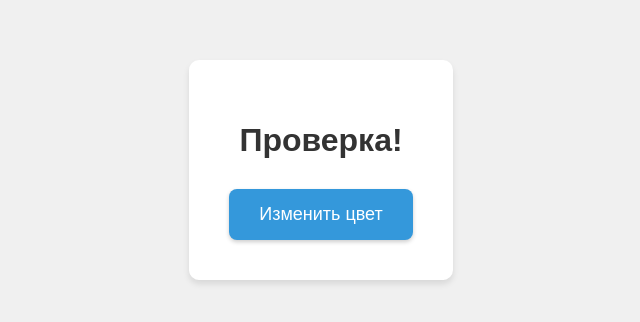
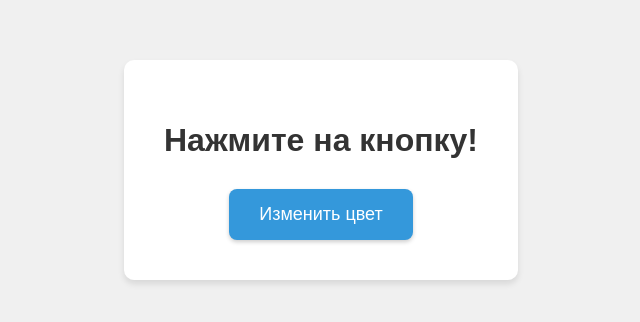
Before and after one commit to Horosho3063/web-project, a plain HTML site: page index.html in a window 1280 px wide. Shown: the part 230-552 px from the top of the page, without its empty margins (319-959 px from the left). Drawn offline with Linux system fonts and the light colour scheme.

Commit message:
Update index.html

```diff
--- a/index.html
+++ b/index.html
@@ -52,7 +52,7 @@
 </head>
 <body>
     <div class="container">
-        <h1>Проверка!</h1>
+        <h1>Нажмите на кнопку!</h1>
         <button id="colorButton">Изменить цвет</button>
     </div>
 
```
